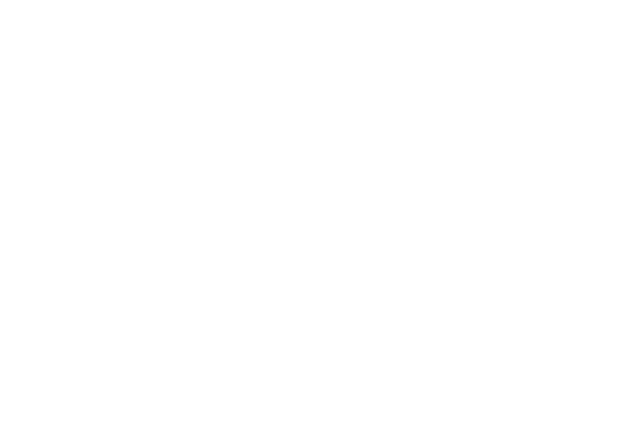
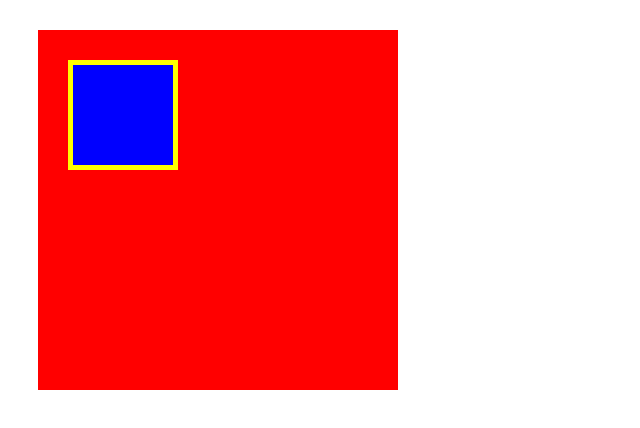
Before and after one commit to Miyu-N/box, a plain HTML site: page box.html in a window 1280 px wide. Shown: the whole page, without its empty margins (0-640 px from the left). Drawn offline with Linux system fonts and the light colour scheme.

Commit message:
[Add]1-3

```diff
--- a/box.css
+++ b/box.css
@@ -1,4 +1,13 @@
 .box1 {
   width: 300px;
   height: 300px;
+  background-color: red;
+  margin: 30px;
+  padding: 30px;
 }
+.box2 {
+  width: 100px;
+  height: 100px;
+  background-color: blue;
+  border: 5px solid yellow;
+}
--- a/box.html
+++ b/box.html
@@ -8,6 +8,9 @@
   </head>
   <body>
   <!--box1用のdiv-->
-    <div class="box1"></div>
+    <div class="box1">
+      <div class="box2"></div>
+
+    </div>
   </body>
 </html>
```
